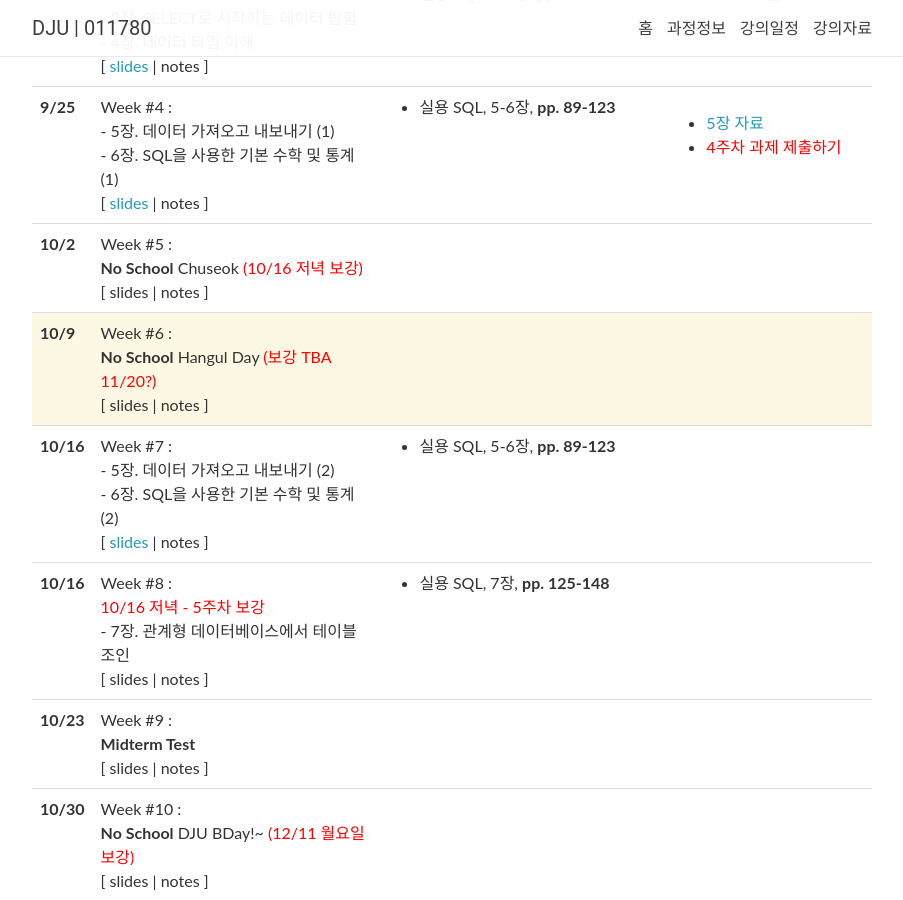
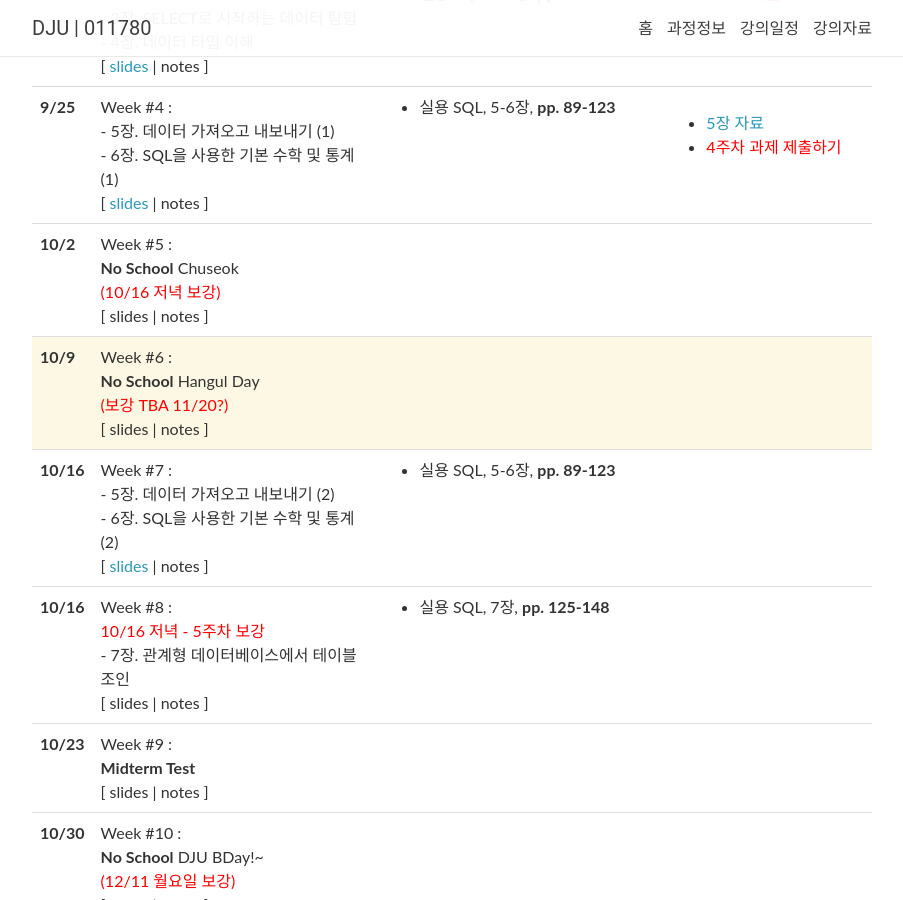
Before and after one commit to 2023-aaronkr/dju-sql, a Jekyll site: the page built from _pages/lectures.md, in a window 1280 px wide and 900 px high, scrolled down 442 px. Shown: the whole window, without its empty margins (188-1091 px from the left). Built offline with Jekyll 4.4.1, drawn with Linux system fonts in a browser that asks for light colours; nearby versions of some CDN libraries; comment, search, counter and statistics services are not loaded.

Commit message:
Update schedule

```diff
--- a/_data/lectures.yml
+++ b/_data/lectures.yml
@@ -46,12 +46,14 @@
 - date: 10/2
   week: 5
   title: >
-    <strong>No School</strong> Chuseok <span style="color: red">(10/16 저녁 보강)</span>
+    <strong>No School</strong> Chuseok <br>
+    <span style="color: red">(10/16 저녁 보강)</span>
 
 - date: 10/9
   week: 6
   title: >
-    <strong>No School</strong> Hangul Day <span style="color: red">(보강 TBA 11/20?)</span>
+    <strong>No School</strong> Hangul Day <br>
+    <span style="color: red">(보강 TBA 11/20?)</span>
 
 - date: 10/16
   week: 7
@@ -82,7 +84,8 @@
 - date: 10/30
   week: 9
   title: >
-    <strong>No School</strong> DJU BDay!~ <span style="color: red">(12/11 월요일 보강)</span>
+    <strong>No School</strong> DJU BDay!~ <br>
+    <span style="color: red">(12/11 월요일 보강)</span>
 
 - date: 11/6
   week: 10
```
